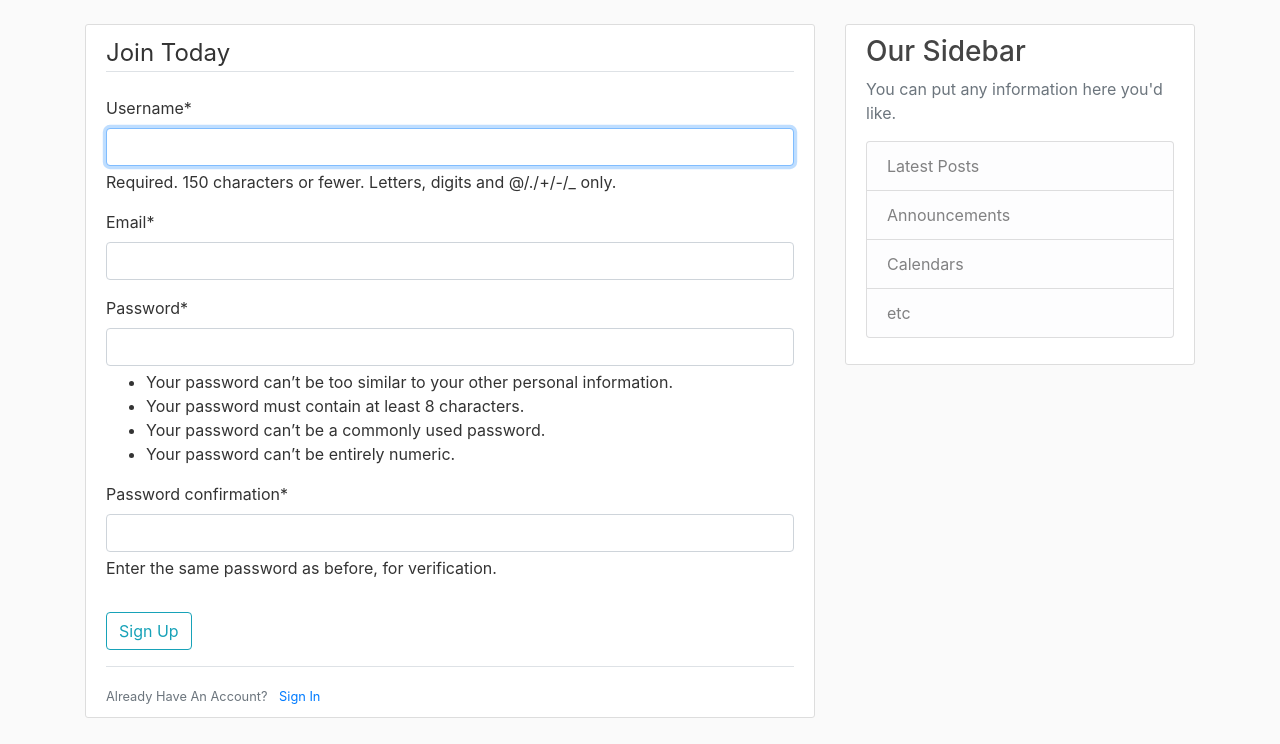
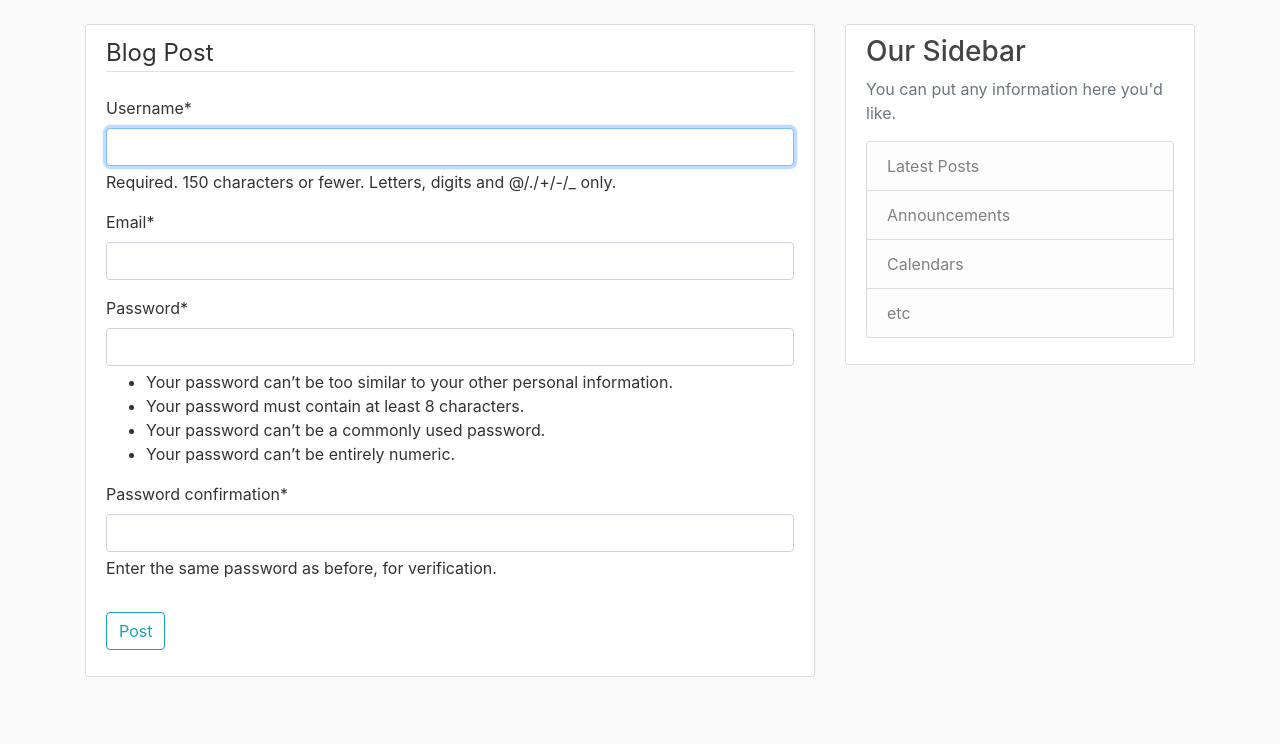
Before and after one commit to shoaibiqbalk/django_blog, a Django app: template blog/templates/blog/post_form.html in a window 1280 px wide. Shown: the part 56-800 px from the top of the page. Run offline with Django 4.2, Linux system fonts and the light colour scheme; the template is opened without the code that fills it: values that come from a table or form of the project are taken from there, others are empty; parts of the project's set-up code (start-up, migrations or seed data) failed here and were passed over; some libraries are stand-ins or nearby versions.

Commit message:
PostCreate Template Added

```diff
--- a/blog/templates/blog/post_form.html
+++ b/blog/templates/blog/post_form.html
@@ -5,17 +5,12 @@
         <form method="POST">
             {% csrf_token %}
             <fieldset class="form-group">
-                <legend class="border-bottom mb-4">Join Today</legend>
+                <legend class="border-bottom mb-4">Blog Post</legend>
                 {{ form|crispy }}
             </fieldset>
             <div class="form-group">
-                <button class="btn btn-outline-info" type="submit">Sign Up</button>
+                <button class="btn btn-outline-info" type="submit">Post</button>
             </div>
         </form>
-        <div class="border-top pt-3">
-            <small class="text-muted">
-                Already Have An Account? <a class="ml-2" href="{% url 'login' %}">Sign In</a>
-            </small>
-        </div>
     </div>
 {% endblock content %}
```
